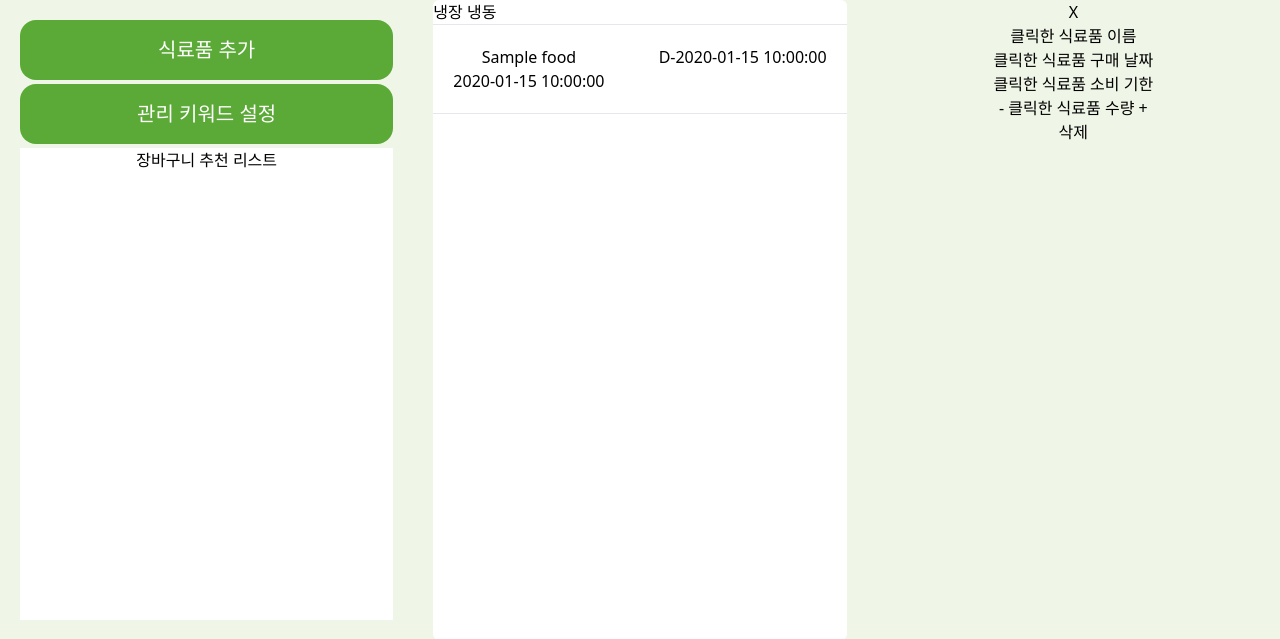
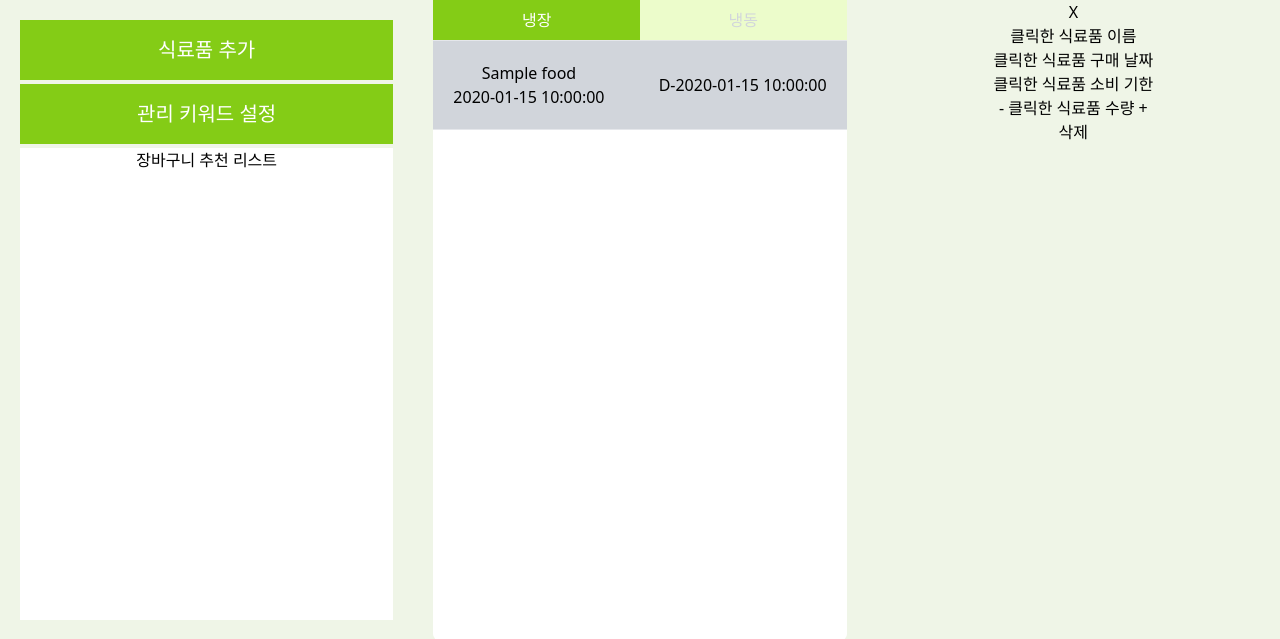
Before and after one commit to Fresh-Keeper/fresh-keeper-web, a Flask app: template templates/main.html in a window 1280 px wide. Shown: the part 80-719 px from the top of the page. Run offline with Flask 3, Linux system fonts and the light colour scheme; the template is opened without the code that fills it: most values are stand-ins (such as "Sample title", 1, 10 or a date in 2020); a database or web service that is not in the repository returns one stand-in record (values such as "Sample title"); data that the repository does not hold is empty; some libraries are stand-ins or nearby versions.

Commit message:
add food list design

```diff
--- a/app.py
+++ b/app.py
@@ -95,7 +95,7 @@ def show_food_list(user_id):
    print(decode_id)
 
    # 물품의 정보 리스트 생성 + 남은 기간 계산
-   result = list(db.foods.find({'user_id': decode_id}, {}))
+   result = list(db.foods.find({'user_id': decode_id}, {}).sort("food_limited_date",-1))
    nickname = db.users.find_one({'user_id': decode_id})['user_nickname']
    cold_list, freeze_list = list(), list()
 
--- a/templates/components/foods_list.html
+++ b/templates/components/foods_list.html
@@ -1,31 +1,63 @@
 <div class="bg-white rounded-md">
-  <div class="text-left">
-    <button id="btn-refrigeration" onclick="show_refrigeration()">냉장</button>
-    <button id="btn-freeze" onclick="show_freeze()">냉동</button>
+  <div class="text-left flex">
+    <button
+      class="flex-1 box-border h-10 w-30 bg-lime-100 text-gray-300"
+      id="btn-refrigeration"
+      onclick="show_refrigeration()"
+    >
+      냉장
+    </button>
+    <button
+      class="flex-1 box-border h-10 w-30 bg-lime-100 text-gray-300"
+      id="btn-freeze"
+      onclick="show_freeze()"
+    >
+      냉동
+    </button>
   </div>
   <hr />
   <!-- 냉장 물품 리스트 -->
   <ul id="refrigeration_list" style="display: none">
-    {%for food in cold_food_list%}
+    {%for food in cold_food_list%} {% if food["food_remained_date"] > 3 %}
     <li class="flex justify-between p-5">
+      {% elif food["food_remained_date"] > 0 %}
+    </li>
+    <li class="flex justify-between p-5 bg-red-300">{% else %}</li>
+
+    <li class="flex justify-between p-5 bg-gray-300">
+      {% endif %}
       <div>
         <p>{{food["food_name"]}}</p>
         <p>{{food["food_purchase_date"]}}</p>
       </div>
-      <div class="felx items-center">D-{{food["food_remained_date"]}}</div>
+      <div class="flex items-center justify-center">
+        D-{{food["food_remained_date"]}}
+      </div>
     </li>
     <hr />
     {%endfor%}
   </ul>
   <!-- 냉동 물품 리스트 -->
   <ul id="freeze_list" style="display: none">
-    {%for food in frozed_food_list%}
+    {%for food in frozed_food_list%} {% if food["food_remained_date"] > 3 %}
     <li class="flex justify-between p-5">
+      {% elif food["food_remained_date"] > 0 %}
+    </li>
+
+    <li class="flex justify-between p-5" style="background-color: #e67d7d">
+      {% else %}
+    </li>
+
+    <li class="flex justify-between p-5" style="background-color: #bab8b8">
+      {% endif %}
+
       <div>
         <p>{{food["food_name"]}}</p>
         <p>{{food["food_purchase_date"]}}</p>
       </div>
-      <div class="felx items-center">D-{{food["food_remained_date"]}}</div>
+      <div class="flex items-center justify-center">
+        D-{{food["food_remained_date"]}}
+      </div>
     </li>
     <hr />
     {%endfor%}
@@ -39,10 +71,18 @@
   function show_refrigeration() {
     $("#refrigeration_list").show();
     $("#freeze_list").hide();
+    $("#btn-refrigeration").addClass("bg-lime-500");
+    $("#btn-freeze").removeClass("bg-lime-500");
+    $("#btn-refrigeration").addClass("text-white");
+    $("#btn-freeze").removeClass("text-white");
   }
 
   function show_freeze() {
     $("#refrigeration_list").hide();
     $("#freeze_list").show();
+    $("#btn-refrigeration").removeClass("bg-lime-500");
+    $("#btn-freeze").addClass("bg-lime-500");
+    $("#btn-refrigeration").removeClass("text-white");
+    $("#btn-freeze").addClass("text-white");
   }
 </script>
--- a/templates/components/modal_keyword.html
+++ b/templates/components/modal_keyword.html
@@ -1,8 +1,8 @@
-<div id="apple"
+<div
+  id="apple"
   class="bg-white rounded-2xl w-[50%] h-[40%] shadow-lg my-auto mx-auto absolute inset-0 text-gray-600 p-4"
 >
-  <!-- <button class="w-full text-right text-3xl" onclick="close()">x</button> -->
-  <input type="button" value="닫기" onclick="close()"/>
+  <button onclick="close_keyword()">x</button>
   <div class="px-10">
     <div class="mt-2 flex gap-5">
       <input
@@ -25,61 +25,59 @@
   </div>
 </div>
 <script>
-  let inputId = "forrest"
+  // console.log("------------");
+
   $(document).ready(function () {
+    console.log("------------");
     show_key();
   });
-
-  function close(){
-    console.log("동작")
-    $("#apple").attr("style", "display:none !important")
+  function close_keyword() {
+    console.log("동작");
+    $("#apple").hide();
   }
-
-  function keyword(){
+  function keyword() {
     let inputKeyword = $("#food-id").val();
     $.ajax({
-    type:"POST",
-    url:"/keywords/add",
-    data:{
-      keyword_give : inputKeyword,
-      user_id_give : inputId,
+      type: "POST",
+      url: "/keywords/add",
+      data: {
+        keyword_give: inputKeyword,
+        user_id_give: inputId,
       },
-    success : function(response){
-      if (response["result"]==200){
+      success: function (response) {
+        if (response["result"] == 200) {
           alert("추가되었습니다.");
-
-      };
-      if (response["result"]!=200){
-        alert("이미 존재하는 키워드 입니다.")
         }
+        if (response["result"] != 200) {
+          alert("이미 존재하는 키워드 입니다.");
         }
-})}
- function del_key(keyword){
-  console.log(keyword)
+      },
+    });
+  }
+  function del_key(keyword) {
+    console.log(keyword);
     $.ajax({
-      type:'POST',
-      url:'/keywords/delete',
-      data: { keyword_give : keyword },
-      success: function (response){
-        if (response["result"]= 200 ){
+      type: "POST",
+      url: "/keywords/delete",
+      data: { keyword_give: keyword },
+      success: function (response) {
+        if ((response["result"] = 200)) {
           alert("삭제되었습니다.");
         }
+      },
+    });
   }
-
-      })
-    }
-
- function show_key(){
+  function show_key() {
     $("#show_key").empty();
 
     $.ajax({
-    type:"POST",
-    url:"keywords/show",
-    data:{user_id_give: inputId},
+      type: "POST",
+      url: "keywords/show",
+      data: { user_id_give: inputId },
       success: function (response) {
-      let show_keys = response["show_keys"]
-      for (i = 0; i < show_keys.length; i++){
-        let keyword = show_keys[i]["keyword"]
+        let show_keys = response["show_keys"];
+        for (i = 0; i < show_keys.length; i++) {
+          let keyword = show_keys[i]["keyword"];
           let temp_html = `<div id="show_key" class="pt-5 px-10 ">
                             <ul>
                               <li class="flex justify-between mx-5">
@@ -87,11 +85,10 @@
                                 <button onclick="del_key('${keyword}')">삭제</button>
                               </li>
                             </ul>
-                          </div>`
+                          </div>`;
           $("#show_key").append(temp_html);
         }
+      },
+    });
   }
-  })
- }
-
 </script>
--- a/templates/main.html
+++ b/templates/main.html
@@ -14,7 +14,7 @@ head %} {{ super() }} {% endblock %} {% block content %}
           <details class="open">
             <!-- Button to be visible -->
             <summary
-              class="bg-basic text-white rounded-2xl block px-6 py-4 text-xl hover:bg-dark hover:duration-300 cursor-pointer"
+              class="bg-lime-500 text-white rounded-1xl block px-6 py-4 text-xl hover:bg-dark hover:duration-300 cursor-pointer"
             >
               식료품 추가
             </summary>
@@ -27,7 +27,7 @@ head %} {{ super() }} {% endblock %} {% block content %}
           <details class="open">
             <!-- Button to be visible -->
             <summary
-              class="bg-basic text-white rounded-2xl block px-6 py-4 text-xl hover:bg-dark hover:duration-300 cursor-pointer"
+              class="bg-lime-500 text-white rounded-1xl block px-6 py-4 text-xl hover:bg-dark hover:duration-300 cursor-pointer"
             >
               관리 키워드 설정
             </summary>
```
Lines whose indentation alone changed are shown as unchanged.
